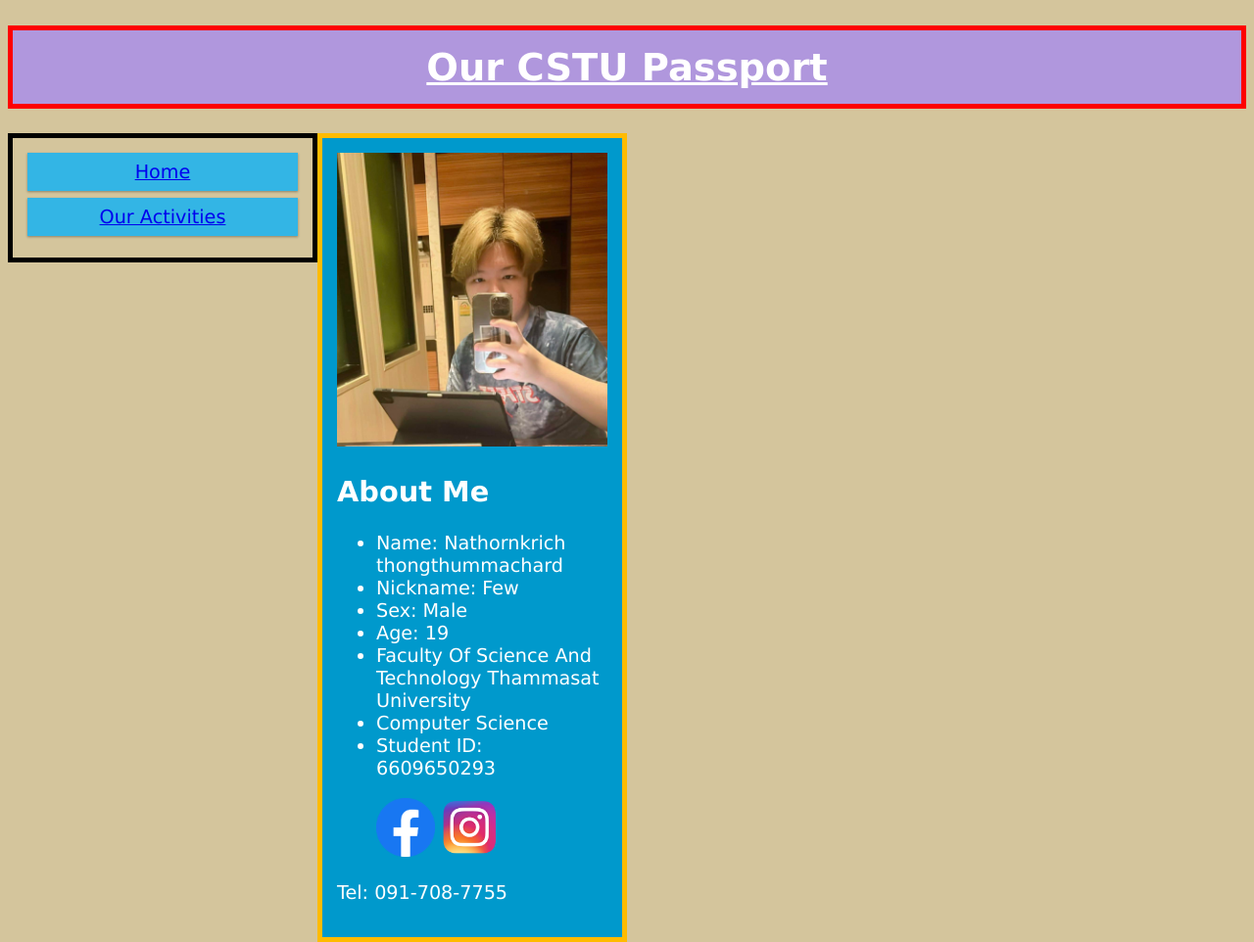
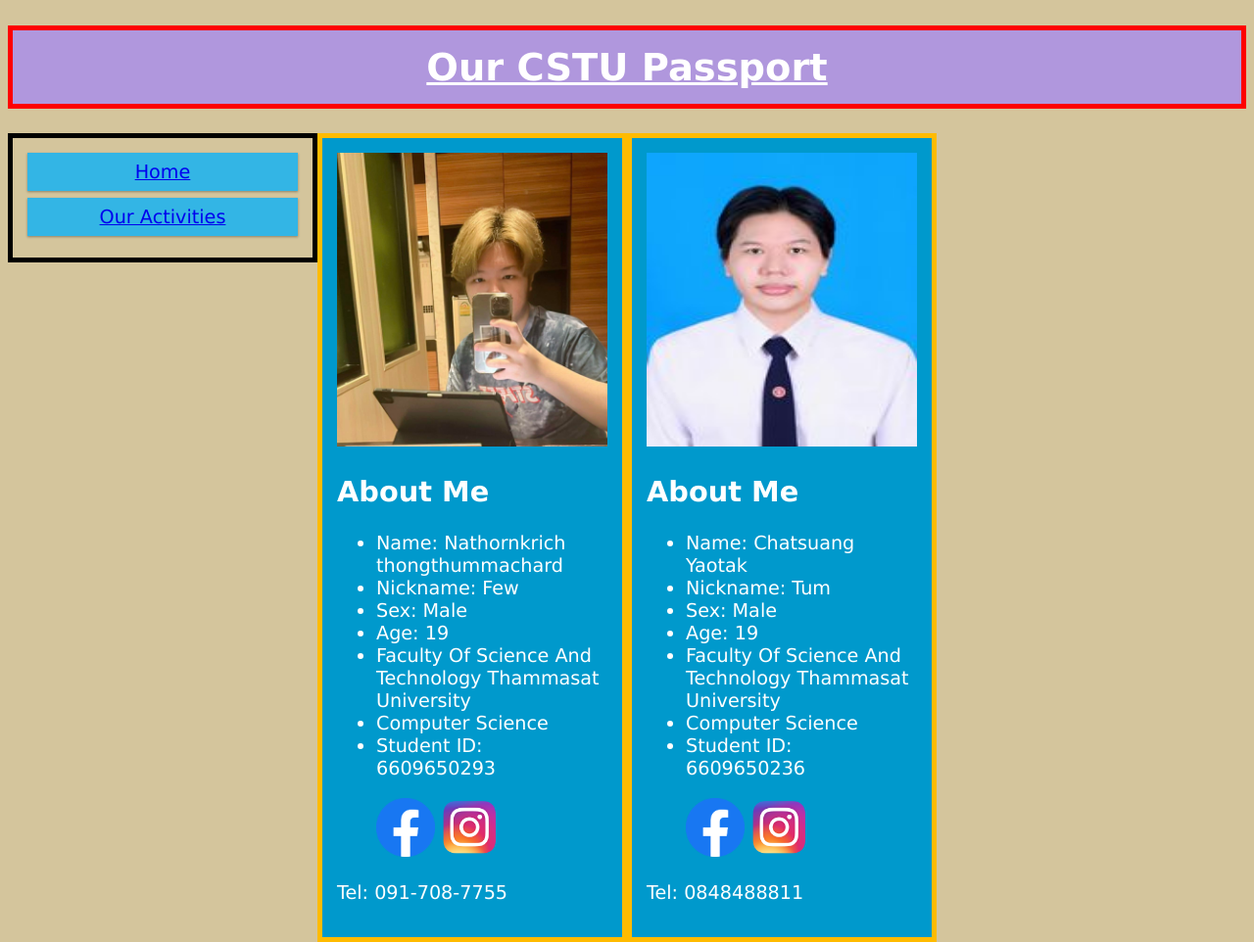
Before and after one commit to Nathornkrich/CS100-Project-G48, a plain HTML site: page index.html in a window 1280 px wide. Shown: the whole page at 98% size. Drawn offline with Linux system fonts and the light colour scheme.

Commit message:
change file

```diff
--- a/index.html
+++ b/index.html
@@ -38,6 +38,28 @@
                 <p>Tel: 091-708-7755</p>
             </div>
         </section>
+        <section class="col-3 col-s-3 main">
+            <div>
+                <img src="image/image tum.jpg" width="300" height="300" alt="My Image">
+                <h1><strong>About Me</strong></h1>
+                <ul>
+                    <li>Name: Chatsuang Yaotak</li>
+                    <li>Nickname: Tum</li>
+                    <li>Sex: Male</li>
+                    <li>Age: 19</li>
+                    <li>Faculty Of Science And Technology Thammasat University</li>
+                    <li>Computer Science</li>
+                    <li>Student ID: 6609650236</li>
+                </ul>
+                <ul>
+                    <a target="_blank" href="https://www.facebook.com/profile.php?id=100012672346044"><img src="image/facebook.png"
+                                width="60" height="60" alt="Facebook"></a>
+                    <a target="_blank" href="https://www.instagram.com/chatsuangg/"><img src="image/ig.png" width="60" height="60"
+                                alt="Instagram"></a>
+                </ul>
+                <p>Tel: 0848488811</p>
+            </div>
+        </section>
     </main>
 
 </html>
```
Also changed, not shown: image/image tum.jpg (added).
